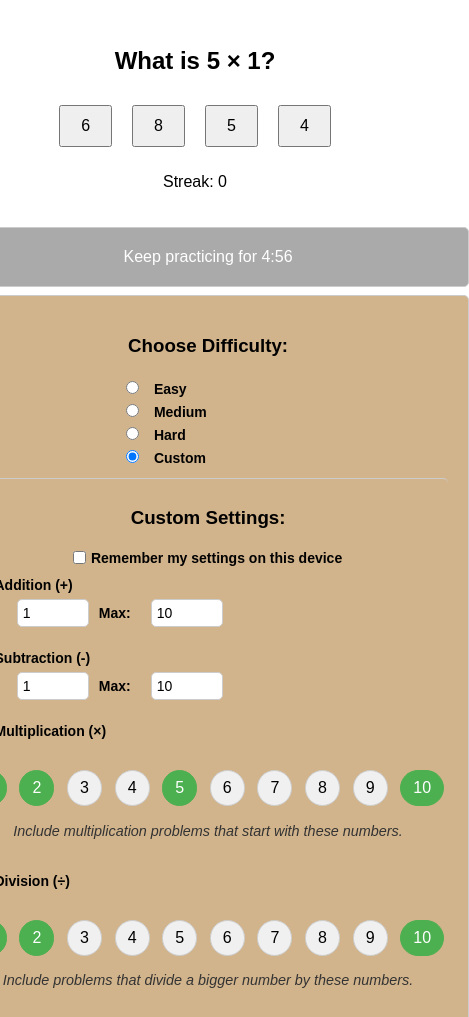
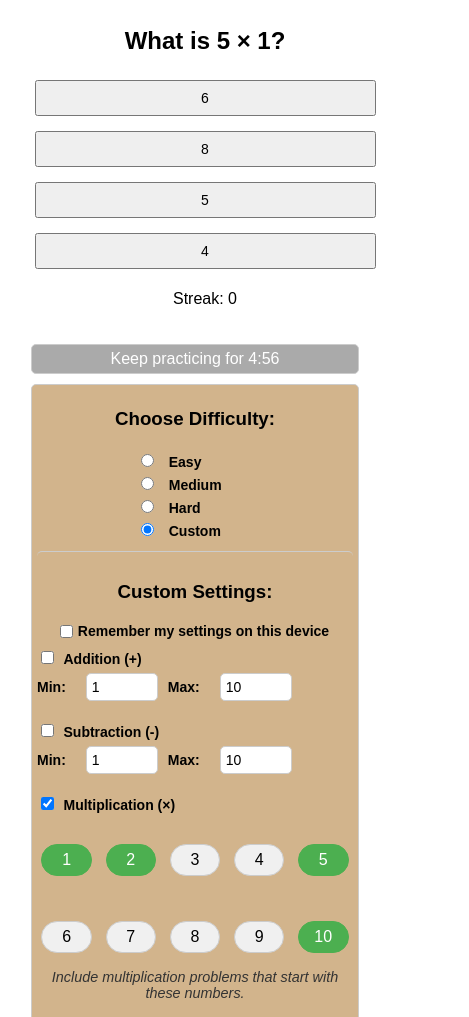
Before and after one commit to davidrmorrow/pandamath, a plain HTML site: page index.html in a window 390 px wide. Shown: the part 247-1264 px from the top of the page, 469 px wide, since content can reach past the window. Drawn offline with Linux system fonts and the light colour scheme; files whose address does not match are found by name.

Commit message:
Improve style.css for small screens

```diff
--- a/style.css
+++ b/style.css
@@ -252,54 +252,81 @@ button {
     padding: 20px; /* Adds some space around the image */
 }
 
-/* Ensures images scale nicely on smaller screens */
-@media (max-width: 768px) {
-
-}
-
-
-
-/* Responsive styles for screens with a max width of 768px (common tablet breakpoint) */
+/* Responsive styles for smaller screens (phones) */
 @media (max-width: 768px) {
     #container {
         flex-direction: column;
         align-items: center;
-    }
-
-    #moose img {
-        max-width: 100px; /* Smaller size for smaller screens */
-        margin-right: -100px;
-        margin-bottom: 20px;
-		z-index: 2;
-		position: relative;
+        margin-top: 10px; /* Reduce margin for small screens */
     }
 
     #main-content {
-        width: 90%; /* Full width on smaller screens */
+        width: 90%; /* Expand content to fill more of the screen */
+        margin: 0 auto;
     }
 
-	#milestone-panda {
-        max-width: 80%; /* Allows the image to take full width on small screens */
-        padding: 10px; /* Smaller padding on smaller screens */
+    #panda img {
+        margin-right: 0;
+    }
+
+    #settings-panel,
+    #timer-panel {
+        width: 90%; /* Reduce width for smaller screens */
+        margin: 10px auto;
+        padding: 10px; /* Decrease padding */
+    }
+
+    #game {
+        padding: 10px; /* Reduce padding inside the game area */
+        margin-top: 10px;
+    }
+
+    #answers button {
+        font-size: 14px; /* Decrease button font size */
+        padding: 8px 16px; /* Reduce button padding */
+        margin: 5px; /* Reduce spacing between buttons */
+    }
+
+    .chip {
+        padding: 6px 10px; /* Smaller chips for compact layout */
+        flex-basis: 16%; /* Force chips to break into rows of 5 */
+        max-width: 20%;
+        text-align: center;
+        box-sizing: border-box;
+    }
+
+    #milestone-panda {
+        max-width: 80%; /* Ensure image scales well on small screens */
+    }
+
+    .modal {
+        padding: 10px; /* Add padding around the modal on small screens */
     }
 }
 
-/* Responsive styles for mobile devices (max-width: 480px is a common mobile breakpoint) */
+/* Ultra-small screen adjustments (e.g., portrait phones) */
 @media (max-width: 480px) {
-    #container {
-        flex-direction: column;
-        align-items: center;
+    #answers {
+        flex-direction: column; /* Stack answers vertically */
+        gap: 5px; /* Add small spacing between buttons */
     }
 
-    #moose img {
-        max-width: 80px; /* Even smaller size for mobile screens */
-        margin-bottom: 10px;
-		margin-right: -80px;
-		z-index: 2;
-		position: relative;
+    #game {
+        width: 100%; /* Expand game area to full width */
     }
 
-    #main-content {
-        width: 95%; /* Allow a little margin on the sides */
+    #settings-panel,
+    #timer-panel {
+        padding: 5px; /* Minimal padding for very small screens */
+    }
+
+    #restartButton {
+        font-size: 14px; /* Smaller font for buttons */
+        padding: 8px 10px;
+    }
+
+    .chip {
+        flex-basis: 16%; /* Force chips to break into rows of 5 */
+        max-width: 20%;
     }
 }
```
